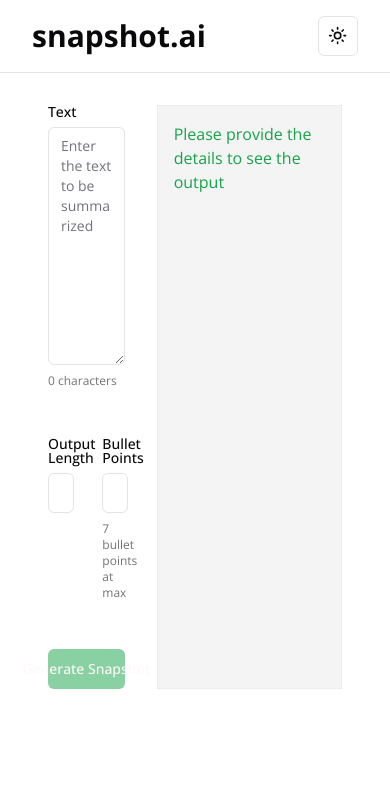
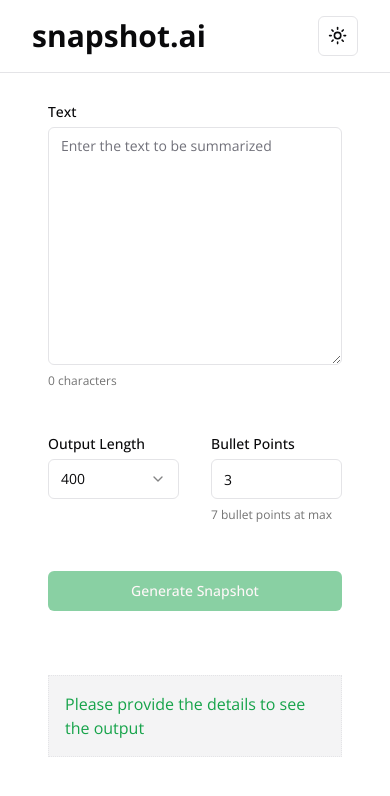
Before and after one commit to ttahm3d/snapshot-ai, a Next.js app: page /snapshot in a window 390 px wide. Shown: the top 796 px of the page. Built offline with nearby package versions, Linux system fonts and the light colour scheme.

Commit message:
feat - fixed mobile styles

```diff
--- a/src/app/snapshot/page.tsx
+++ b/src/app/snapshot/page.tsx
@@ -44,8 +44,8 @@
 
   return (
     <div className="flex-1 container grid grid-cols-3 place-items-stretch h-full content-center min-h-full">
-      <form onSubmit={handleSubmit}>
-        <div className="py-8 px-4 col-span-1 grid grid-cols-2 gap-8">
+      <form className="col-span-3 md:col-span-1" onSubmit={handleSubmit}>
+        <div className="py-8 px-4  grid grid-cols-2 gap-8">
           <div className="flex flex-col gap-2 col-span-2">
             <Label htmlFor="input-text">Text</Label>
             <Textarea
@@ -91,7 +91,7 @@
           </Button>
         </div>
       </form>
-      <div className="py-8 px-4 col-span-2">
+      <div className="py-8 px-4 col-span-3 md:col-span-2">
         <div className="border-dotted border p-4 h-full text-primary bg-secondary flex flex-col">
           {output === "" ? (
             <>Please provide the details to see the output</>
```
